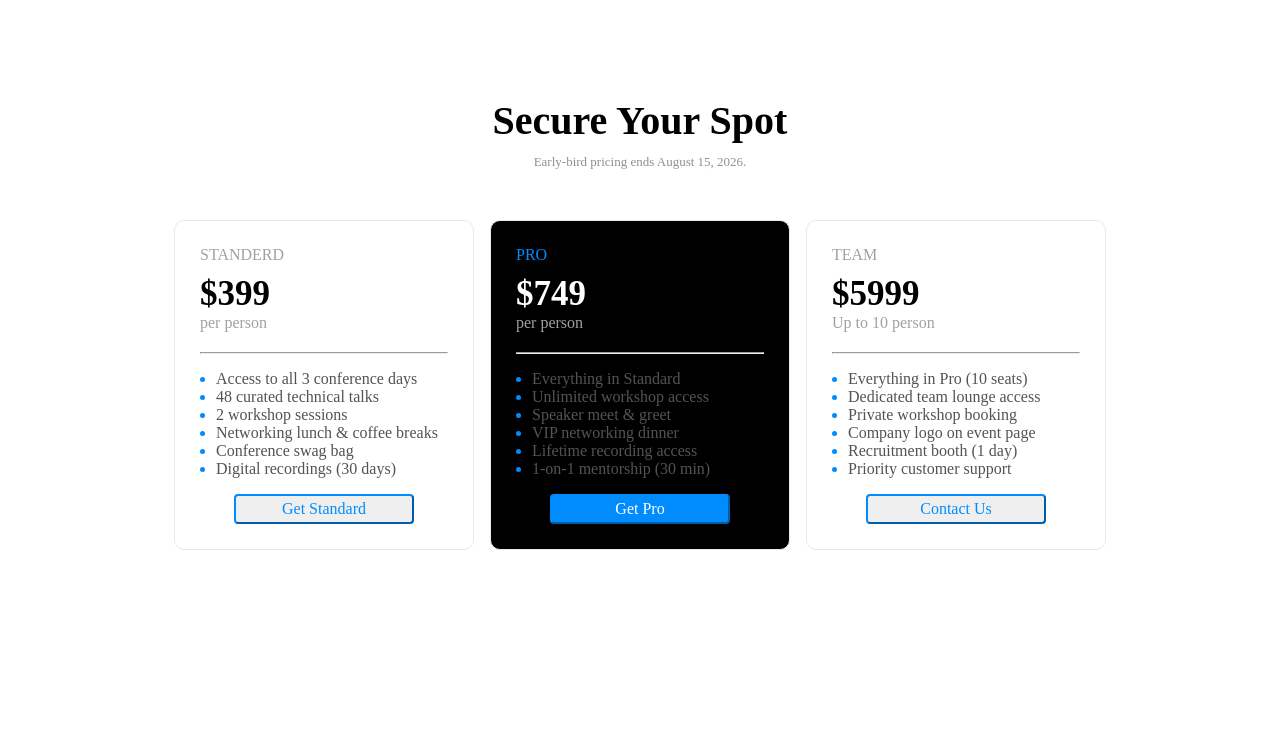
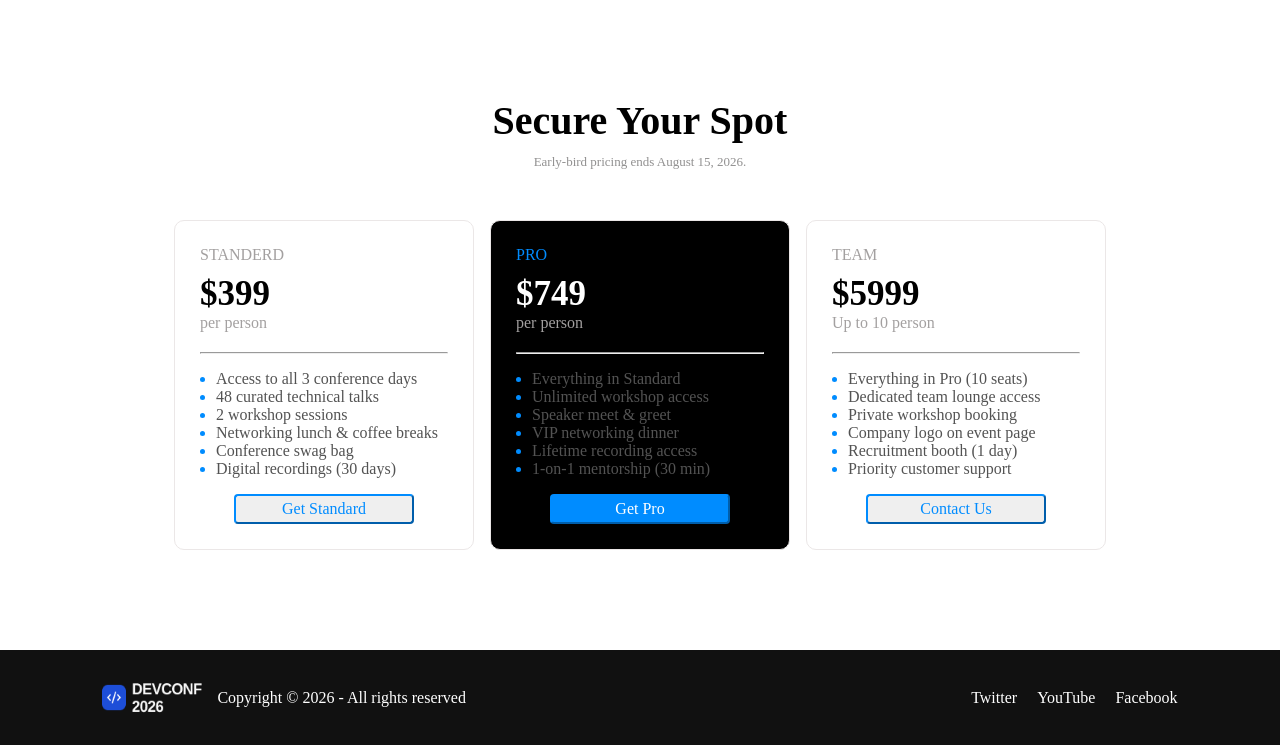
Before and after one commit to Farzana-Akter-Alo/Assignment_Devconf, a plain HTML site: page index.html in a window 1280 px wide. Shown: the part 1591-2336 px from the top of the page. Before the commit the page ends 2141 px from the top, so only its background shows below. Drawn offline with Linux system fonts and the light colour scheme.

Commit message:
added footer

```diff
--- a/index.html
+++ b/index.html
@@ -226,6 +226,21 @@
         </div>
       </section>
       <!-- plan section end here -->
+      <!-- footer section start here -->
+      <footer class="footer-container">
+        <div class="footer-left">
+          <img class="footer-logo" src="./assets/footer-logo.png" alt="">
+
+          <p>Copyright © 2026 - All rights reserved</p>
+        </div>
+
+        <div class="social-links">
+          <a href="#">Twitter</a>
+          <a href="#">YouTube</a>
+          <a href="#">Facebook</a>
+        </div>
+      </footer>
+      <!-- footer section end here -->
     </main>
   </body>
 </html>
--- a/style.css
+++ b/style.css
@@ -100,7 +100,7 @@
   display: grid;
   grid-template-columns: repeat(3, 300px);
   gap: 16px;
-   justify-content: center;
+  justify-content: center;
 }
 .plan {
   border: 1px solid rgb(235, 231, 231);
@@ -112,6 +112,42 @@
   padding-top: 16px;
   padding-left: 16px;
 }
-.plan-list li::marker{
+.plan-list li::marker {
   color: rgb(0, 140, 255);
 }
+/* footer style */
+.footer-container {
+  margin-top: 100px;
+  padding: 30px 8%;
+  background-color: #111;
+  color: white;
+
+  display: flex;
+  justify-content: space-between;
+  align-items: center;
+}
+
+.footer-left {
+  display: flex;
+  align-items: center;
+  gap: 15px;
+}
+
+.footer-logo {
+  width: 100px;
+  height: 35px;
+}
+
+.social-links {
+  display: flex;
+  gap: 20px;
+}
+
+.social-links a {
+  color: white;
+  text-decoration: none;
+}
+
+.social-links a:hover {
+  color: #008cff;
+}
```
